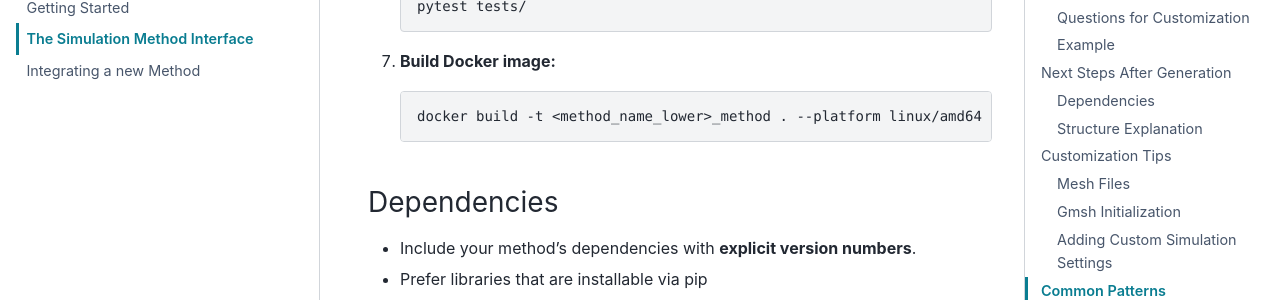
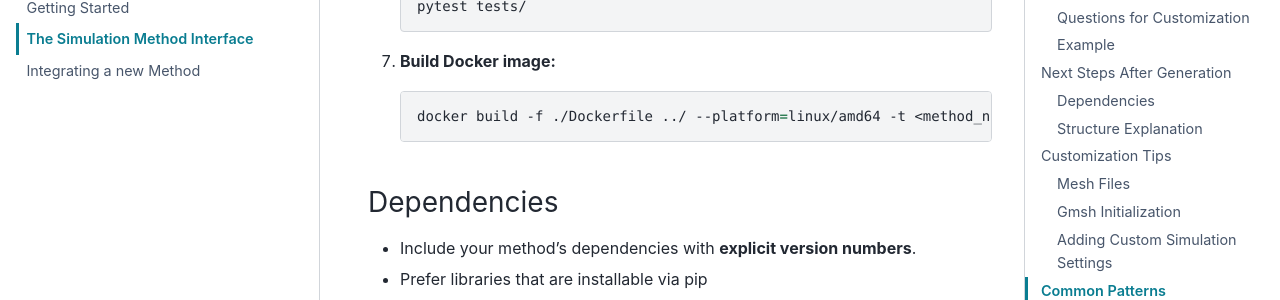
Before and after one commit to Matteo-Scerbo/simulation-backend, a Sphinx documentation site: the page built from docs/source/includes/contributing/contribute_method.rst, in a window 1280 px wide and 900 px high, scrolled down 2894 px. Shown: the part 152-452 px from the top of the window. Built offline with Sphinx 7.4.7 and the PyData theme 0.15.4, drawn with Linux system fonts in a browser that asks for light colours; pages that are not in the unit, such as notebooks, are missing from menus.

Commit message:
Updated docker command to work from within the simulation method subfolder (#8)
Update the Docker build command in the contribution guidelines

```diff
--- a/docs/source/includes/contributing/contribute_method.rst
+++ b/docs/source/includes/contributing/contribute_method.rst
@@ -131,7 +131,7 @@ Next Steps After Generation
 
    .. code-block:: bash
 
-      docker build -t <method_name_lower>_method . --platform linux/amd64
+      docker build -f ./Dockerfile ../ --platform=linux/amd64 -t <method_name_lower>-test:latest
 
 
 Dependencies
```
